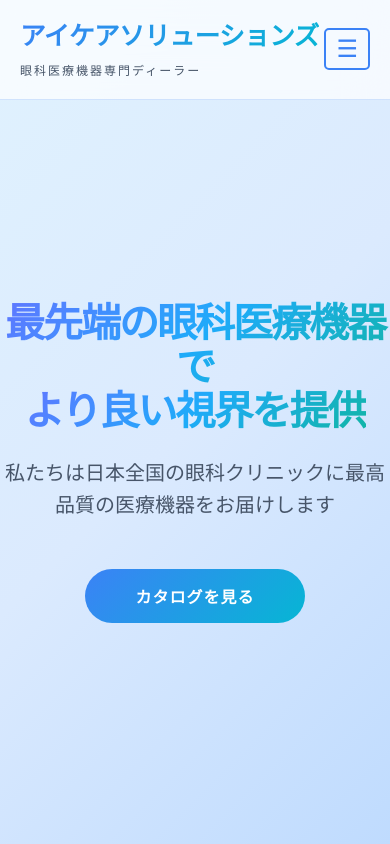
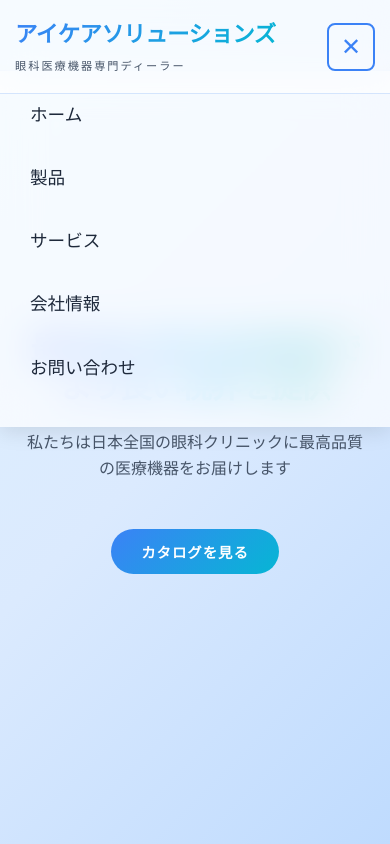
Before and after one commit to yangxianglong/homepage, a plain HTML site: page index.html in a window 390 px wide. Both pictures are taken after a click on the button "メニュー". Shown: the top 844 px of the page. Drawn offline with Linux system fonts and the light colour scheme.

Commit message:
Fix mobile navigation: Add hamburger menu and responsive design improvements

```diff
--- a/index.html
+++ b/index.html
@@ -21,8 +21,18 @@
                     <li><a href="#about">会社情報</a></li>
                     <li><a href="#contact">お問い合わせ</a></li>
                 </ul>
+                <button class="mobile-menu-toggle" aria-label="メニュー">☰</button>
             </div>
         </nav>
+        <div class="nav-links-mobile">
+            <ul>
+                <li><a href="#home">ホーム</a></li>
+                <li><a href="#products">製品</a></li>
+                <li><a href="#services">サービス</a></li>
+                <li><a href="#about">会社情報</a></li>
+                <li><a href="#contact">お問い合わせ</a></li>
+            </ul>
+        </div>
     </header>
 
     <section id="home" class="hero">
--- a/script.js
+++ b/script.js
@@ -166,26 +166,28 @@ glitchStyle.textContent = `
 document.head.appendChild(glitchStyle);
 
 // Mobile menu functionality
-function createMobileMenu() {
-    const navbar = document.querySelector('.navbar .container');
-    const existingButton = navbar.querySelector('.mobile-menu-toggle');
+const mobileMenuToggle = document.querySelector('.mobile-menu-toggle');
+const mobileMenu = document.querySelector('.nav-links-mobile');
 
-    if (window.innerWidth <= 768 && !existingButton) {
-        const menuButton = document.createElement('button');
-        menuButton.className = 'mobile-menu-toggle';
-        menuButton.innerHTML = '☰';
-        menuButton.style.cssText = `
-            background: none;
-            border: 2px solid var(--primary-color);
-            color: var(--primary-color);
-            font-size: 1.5rem;
-            padding: 5px 10px;
-            border-radius: 5px;
-        `;
-        navbar.appendChild(menuButton);
-    }
+if (mobileMenuToggle) {
+    mobileMenuToggle.addEventListener('click', function() {
+        mobileMenu.classList.toggle('active');
+        this.innerHTML = mobileMenu.classList.contains('active') ? '✕' : '☰';
+    });
 }
 
-// Initialize mobile menu
-window.addEventListener('load', createMobileMenu);
-window.addEventListener('resize', createMobileMenu);
+// Close mobile menu when clicking on a link
+document.querySelectorAll('.nav-links-mobile a').forEach(link => {
+    link.addEventListener('click', () => {
+        mobileMenu.classList.remove('active');
+        mobileMenuToggle.innerHTML = '☰';
+    });
+});
+
+// Close mobile menu when clicking outside
+document.addEventListener('click', function(event) {
+    if (!mobileMenuToggle.contains(event.target) && !mobileMenu.contains(event.target)) {
+        mobileMenu.classList.remove('active');
+        mobileMenuToggle.innerHTML = '☰';
+    }
+});
--- a/styles.css
+++ b/styles.css
@@ -610,26 +610,130 @@ footer {
     z-index: -1;
 }
 
+/* Mobile Menu Button */
+.mobile-menu-toggle {
+    display: none;
+    background: none;
+    border: 2px solid var(--primary-color);
+    color: var(--primary-color);
+    font-size: 1.5rem;
+    padding: 8px 12px;
+    border-radius: 8px;
+    cursor: pointer;
+    transition: all 0.3s;
+}
+
+.mobile-menu-toggle:hover {
+    background: var(--primary-color);
+    color: white;
+}
+
+/* Mobile Navigation */
+.nav-links-mobile {
+    display: none;
+    position: fixed;
+    top: 70px;
+    right: 0;
+    background: var(--glass-bg);
+    backdrop-filter: blur(20px);
+    -webkit-backdrop-filter: blur(20px);
+    width: 100%;
+    padding: 20px;
+    box-shadow: 0 5px 20px rgba(0, 0, 0, 0.1);
+    border-top: 1px solid var(--glass-border);
+    z-index: 999;
+}
+
+.nav-links-mobile.active {
+    display: block;
+}
+
+.nav-links-mobile ul {
+    list-style: none;
+    padding: 0;
+    margin: 0;
+}
+
+.nav-links-mobile li {
+    margin-bottom: 15px;
+}
+
+.nav-links-mobile a {
+    color: var(--text-primary);
+    text-decoration: none;
+    font-size: 1.1rem;
+    font-weight: 500;
+    display: block;
+    padding: 10px;
+    border-radius: 8px;
+    transition: all 0.3s;
+}
+
+.nav-links-mobile a:hover {
+    background: var(--primary-color);
+    color: white;
+}
+
 /* Responsive Design */
 @media (max-width: 768px) {
     .nav-links {
         display: none;
     }
 
+    .mobile-menu-toggle {
+        display: block;
+    }
+
+    .navbar .container {
+        padding: 0 15px;
+    }
+
+    .logo h1 {
+        font-size: 1.4rem;
+    }
+
+    .subtitle {
+        font-size: 0.7rem;
+    }
+
+    .hero {
+        padding: 120px 0 60px;
+    }
+
     .hero-content h2 {
-        font-size: 2.5rem;
+        font-size: 2rem;
+        line-height: 1.2;
+    }
+
+    .hero-content p {
+        font-size: 1rem;
+        padding: 0 20px;
+    }
+
+    .cta-button {
+        padding: 12px 30px;
+        font-size: 0.9rem;
     }
 
     .section-title {
-        font-size: 2rem;
+        font-size: 1.8rem;
     }
 
     .about-content,
     .contact-content {
         grid-template-columns: 1fr;
+        gap: 2rem;
     }
 
     .product-grid {
         grid-template-columns: 1fr;
     }
+
+    .products, .services, .about, .contact {
+        padding: 60px 0;
+    }
+
+    .container {
+        padding: 0 15px;
+    }
 }
```
Also changed, not shown: .claude/settings.local.json, 1 other file.
